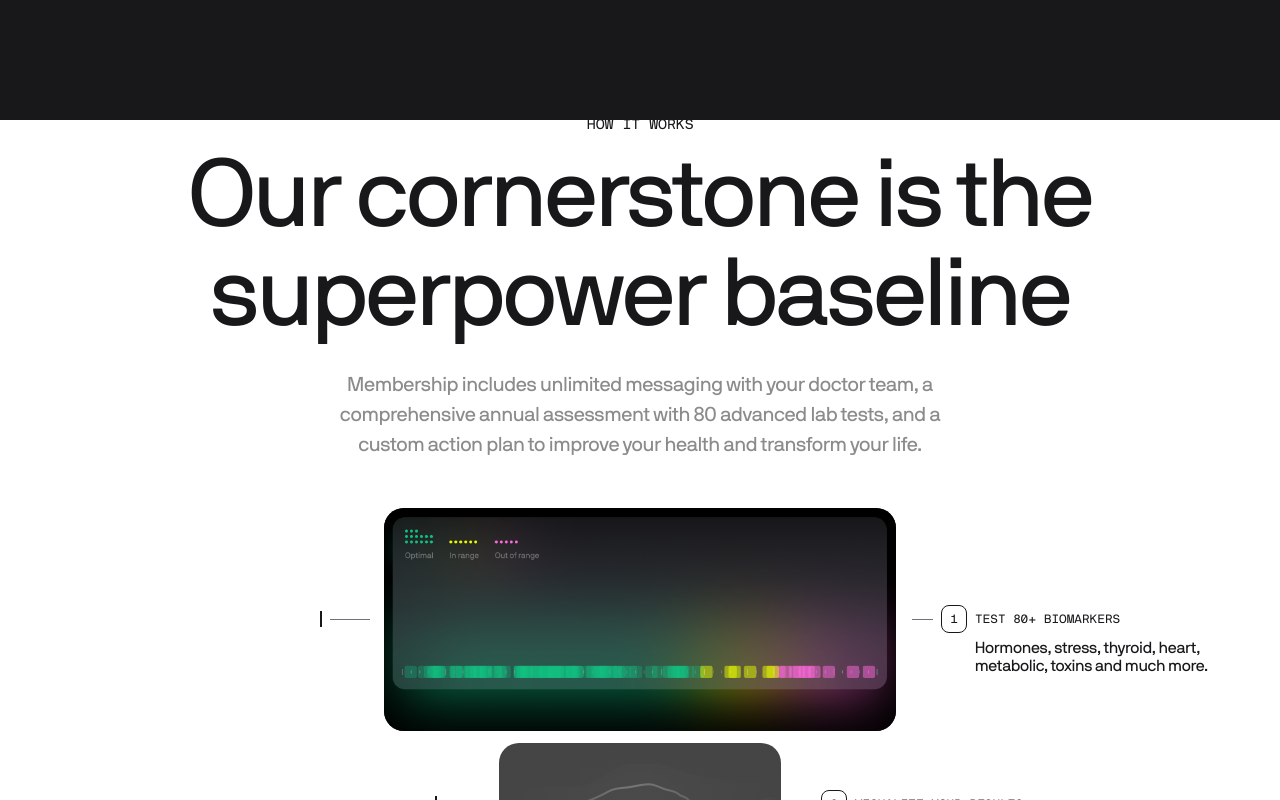
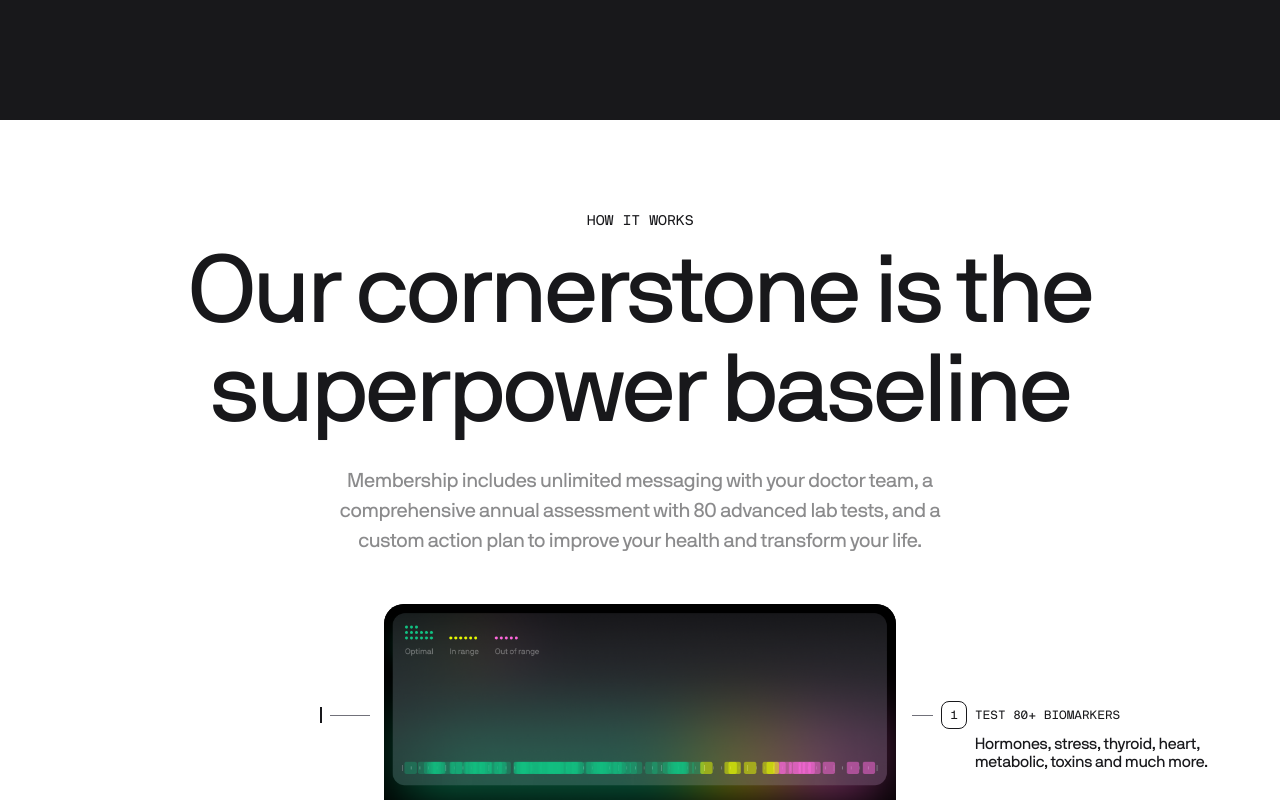
Before and after one commit to daybreak-studio/superpower, a Next.js app: page / in a window 1280 px wide. Shown: the part 680-1480 px from the top of the page. Built offline with nearby package versions, Linux system fonts and the light colour scheme.

Commit message:
add margin to baseline section

```diff
--- a/components/Sections/SuperpowerBaselineSection/SuperpowerBaselineSection.tsx
+++ b/components/Sections/SuperpowerBaselineSection/SuperpowerBaselineSection.tsx
@@ -63,7 +63,7 @@ function SuperpowerBaselineSection({}: Props) {
   const isDesktop = useBreakpoint(breakpoints.lg);
 
   return (
-    <section className="flex flex-col items-center">
+    <section className="my-24 flex flex-col items-center">
       <div className="font-mono-sm mx-4 mb-4 text-center">How it works</div>
       <h2 className="font-sans-4xl mx-4 mb-6 max-w-[20ch] text-center">
         Our cornerstone is the superpower baseline
```
